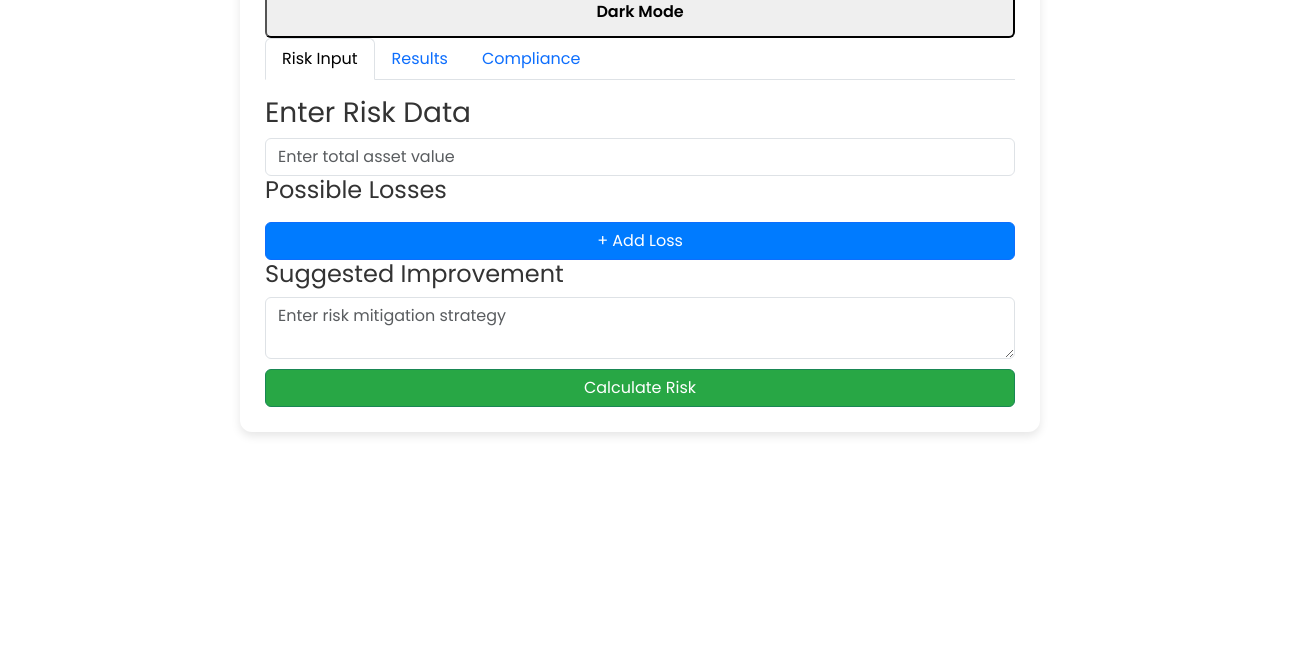
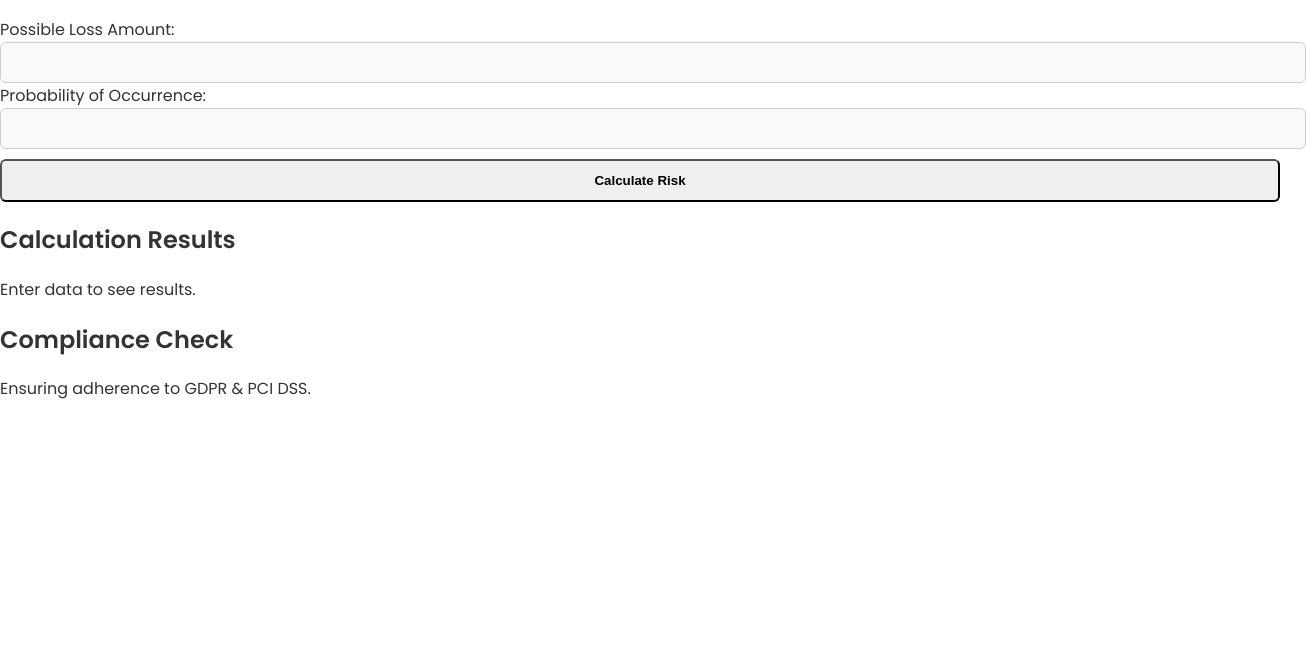
Before and after one commit to Abdikoshaa/Abdikoshaa.github.io, a plain HTML site: page index.html in a window 1280 px wide. Shown: the part 129-800 px from the top of the page, 1306 px wide, since content can reach past the window. Drawn offline with nearby package versions, Linux system fonts and the light colour scheme.

Commit message:
Update index.html

```diff
--- a/index.html
+++ b/index.html
@@ -4,67 +4,34 @@
     <meta charset="UTF-8">
     <meta name="viewport" content="width=device-width, initial-scale=1.0">
     <title>Risk Assessment Calculator</title>
-    <link rel="stylesheet" href="https://cdn.jsdelivr.net/npm/bootstrap@5.3.0/dist/css/bootstrap.min.css">
     <link rel="stylesheet" href="styles.css">
 </head>
 <body>
+    <header>
+        <h1>Risk Assessment Calculation & Analysis</h1>
+    </header>
+    <main>
+        <section class="risk-input">
+            <h2>Enter Risk Data</h2>
+            <form id="risk-form">
+                <label for="loss">Possible Loss Amount:</label>
+                <input type="number" id="loss" name="loss" required>
 
-    <div class="container mt-4">
-        <h1>Risk Assessment Calculator</h1>
-        <button id="themeToggle">Dark Mode</button>
+                <label for="probability">Probability of Occurrence:</label>
+                <input type="number" id="probability" name="probability" step="0.01" required>
 
-        <!-- Tabs for Sections -->
-        <ul class="nav nav-tabs" id="riskTabs">
-            <li class="nav-item">
-                <a class="nav-link active" data-bs-toggle="tab" href="#riskInput"> Risk Input</a>
-            </li>
-            <li class="nav-item">
-                <a class="nav-link" data-bs-toggle="tab" href="#riskResults"> Results</a>
-            </li>
-            <li class="nav-item">
-                <a class="nav-link" data-bs-toggle="tab" href="#compliance"> Compliance</a>
-            </li>
-        </ul>
-
-        <div class="tab-content mt-3">
-            <!-- Risk Input -->
-            <div class="tab-pane fade show active" id="riskInput">
-                <h3>Enter Risk Data</h3>
-                <input type="number" id="assetValue" class="form-control" placeholder="Enter total asset value">
-
-                <h4>Possible Losses</h4>
-                <div id="losses"></div>
-                <button class="btn btn-primary" onclick="addLoss()">+ Add Loss</button>
-
-                <h4>Suggested Improvement</h4>
-                <textarea id="improvement" class="form-control" placeholder="Enter risk mitigation strategy"></textarea>
-
-                <button class="btn btn-success" onclick="calculateRisk()">Calculate Risk</button>
-            </div>
-
-            <!-- Results -->
-            <div class="tab-pane fade" id="riskResults">
-                <h3>Results</h3>
-                <div class="output-section">
-                    <p><strong>Average Loss:</strong> <span id="averageLoss"></span></p>
-                    <p><strong>Variance:</strong> <span id="variance"></span></p>
-                    <p><strong>RMS Loss:</strong> <span id="rmsLoss"></span></p>
-                    <p><strong>Integral Risk:</strong> <span id="integralRisk"></span></p>
-                </div>
-                <h4>Conclusion</h4>
-                <div id="conclusion"></div>
-            </div>
-
-            <!-- Compliance -->
-            <div class="tab-pane fade" id="compliance">
-                <h3>Compliance</h3>
-                <p>🔒 <strong>PCI DSS:</strong> Secure transactions, encryption, authentication.</p>
-                <p>🛡️ <strong>GDPR:</strong> Data privacy, consent, security measures.</p>
-            </div>
-        </div>
-    </div>
-
-    <script src="https://cdn.jsdelivr.net/npm/bootstrap@5.3.0/dist/js/bootstrap.bundle.min.js"></script>
+                <button type="submit">Calculate Risk</button>
+            </form>
+        </section>
+        <section class="results">
+            <h2>Calculation Results</h2>
+            <p id="output">Enter data to see results.</p>
+        </section>
+        <section class="compliance">
+            <h2>Compliance Check</h2>
+            <p>Ensuring adherence to GDPR & PCI DSS.</p>
+        </section>
+    </main>
     <script src="script.js"></script>
 </body>
 </html>
```
